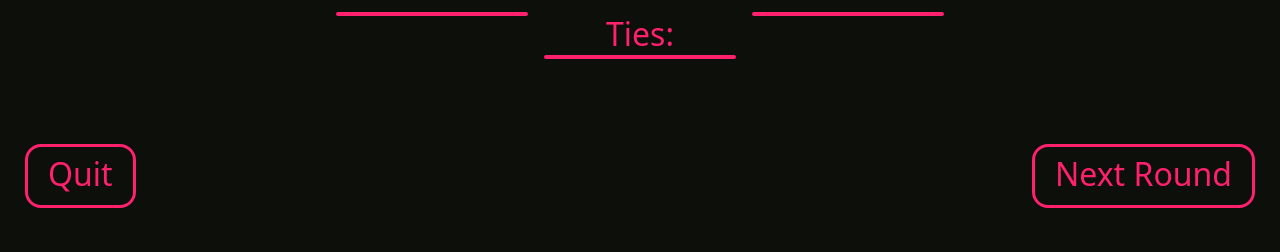
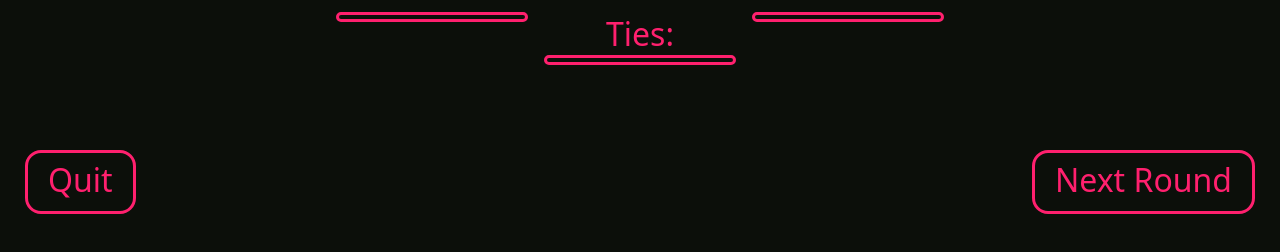
Before and after one commit to wrzdx/Tic-Tac-Toe, a plain HTML site: page game.html in a window 1280 px wide. Drawn offline with Linux system fonts and the light colour scheme.

Commit message:
Change the score look

```diff
--- a/styles.css
+++ b/styles.css
@@ -113,8 +113,9 @@ body {
 
 .scores p:nth-child(2) {
   border-radius: 16px;
-  background-color: var(--red);
-  color: var(--black);
+  border: 3px solid var(--red);
+  background-color: transparent;
+  color: var(--red);
   padding-bottom: 4px;
   font-weight: 500;
 }
```
